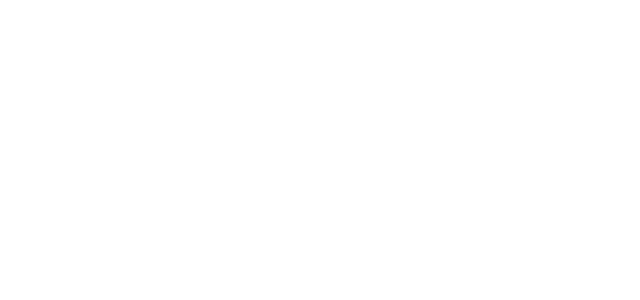
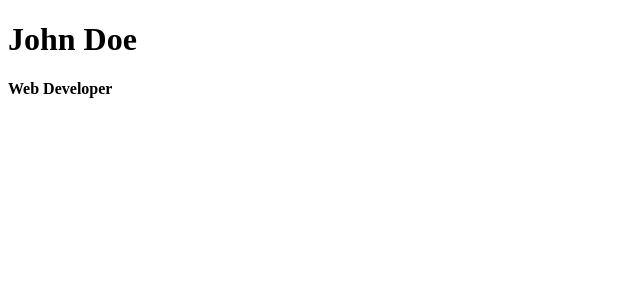
Before and after one commit to ivananora/cv-app, a React (Create React App) app: page / in a window 1280 px wide. Shown: the top 300 px of the page, without its empty margins (0-640 px from the left). Built offline with nearby package versions, Linux system fonts and the light colour scheme.

Commit message:
added working header component

```diff
--- a/src/App.js
+++ b/src/App.js
@@ -1,9 +1,13 @@
+import React from 'react';
+import './styles/Style.css';
+import Header from './components/Header';
+
 function App() {
   return (
-    <div className="App">
-
+    <div>
+      <Header />
     </div>
-  );
+  )
 }
 
 export default App;
--- /dev/null
+++ b/src/components/Header.js
@@ -0,0 +1,63 @@
+import React, { Component } from 'react';
+
+class Header extends Component {
+  constructor() {
+    super();
+
+    this.state = {
+      fullName: 'John Doe',
+      title: 'Web Developer',
+      isEditingHeader: false
+    }
+
+    this.handleChange = this.handleChange.bind(this)
+  }
+
+  handleChange = (e) => {
+    this.setState({
+      [e.target.name]: e.target.value
+    })
+  }
+
+  editHeader = () => {
+    this.setState({
+      isEditingHeader: true
+    })
+  }
+
+  closeHeaderEdit = (e) => {
+    e.stopPropagation();
+    e.preventDefault();
+    this.setState({
+      isEditingHeader: false
+    })
+  }
+
+  render() {
+    const { fullName, title, isEditingHeader } = this.state;
+
+    return (
+      <div onClick={this.editHeader}>
+        <form className={ isEditingHeader ? "edit" : "close" }>
+          <input
+            value={fullName}
+            onChange={this.handleChange}
+            name='fullName'
+            placeholder='Full Name'
+          />
+          <input
+            value={title}
+            onChange={this.handleChange}
+            name='title'
+            placeholder='Job Title'
+          />
+          <button onClick={this.closeHeaderEdit}>X</button>
+        </form>
+        <h1>{fullName}</h1>
+        <h4>{title}</h4>
+      </div>
+    )
+  }
+}
+
+export default Header;
--- /dev/null
+++ b/src/styles/Style.css
@@ -0,0 +1,11 @@
+.edit {
+    display: flex;
+    flex-direction: column;
+    position: absolute;
+    top: 100px;
+    width: 200px;
+}
+
+.close {
+    display: none;
+}
```
